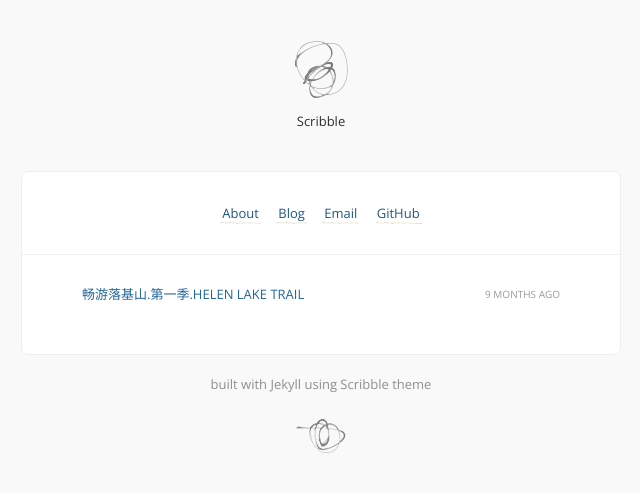
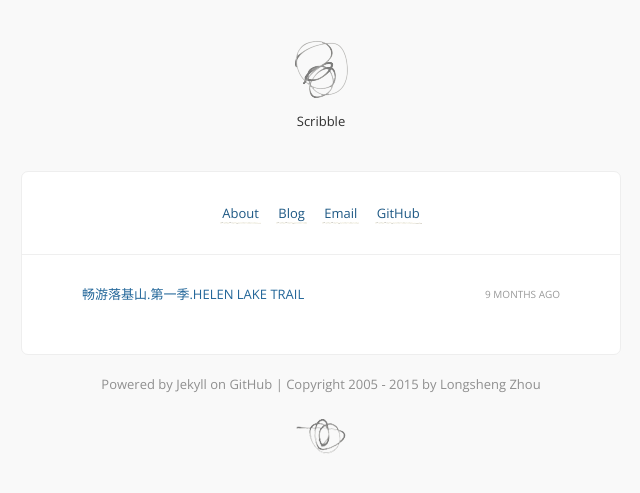
Before and after one commit to loveastravel/loveastravel.github.com, a Jekyll site: the page built from index.html, in a window 1280 px wide. Shown: the top 493 px of the page, without its empty margins (319-959 px from the left). Built offline with Jekyll 4.4.1, drawn with Linux system fonts in a browser that asks for light colours; Markdown is read by kramdown in place of the engine named in the settings; comment, search, counter and statistics services are not loaded.

Commit message:
First Commit

```diff
--- a/_includes/footer.html
+++ b/_includes/footer.html
@@ -1,5 +1,5 @@
 <footer>
-  <a href="http://github.com/muan/scribble" class="muted">built with Jekyll using Scribble theme</a>
+  <a href="https://github.com/jekyll/jekyll" class="muted">Powered by Jekyll on GitHub | Copyright 2005 - 2015 by Longsheng Zhou </a>
   <br />
   <br />
   <img src="/images/scribble2.png" alt="scribble" />
```
